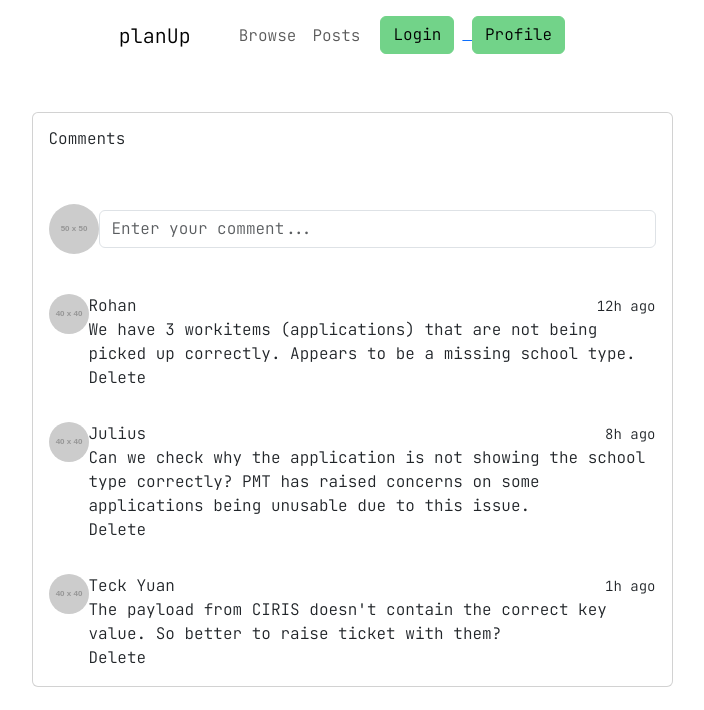
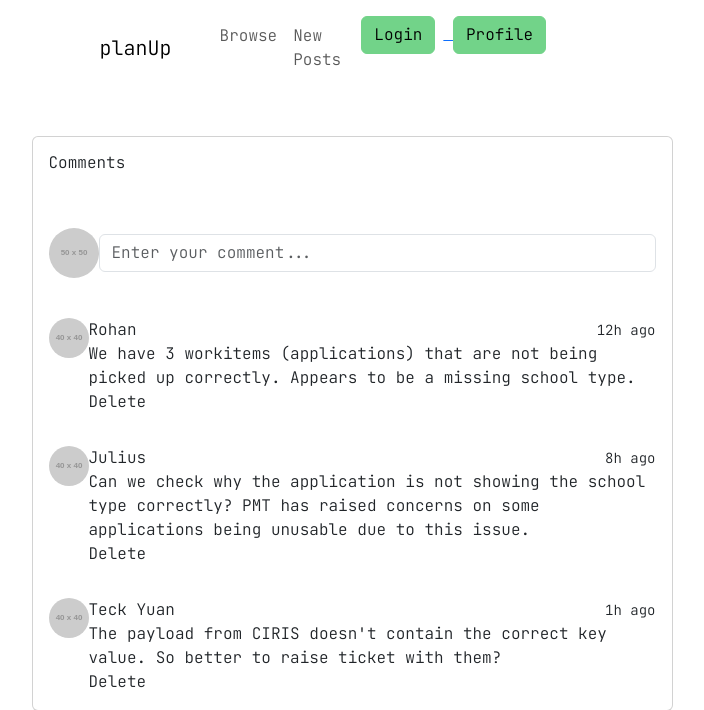
Before and after one commit to b3fr4nk/PlanUP, a Flask app: page /posts/1 in a window 1280 px wide. Shown: the top 710 px of the page, without its empty margins (288-992 px from the left). Run offline with Flask 3, Linux system fonts and the light colour scheme; grey boxes labelled with a size stand in for pictures from a placeholder-image service; data that the repository does not hold is empty; some libraries are stand-ins or nearby versions.

Commit message:
Change Posts to New Posts in navbar

```diff
--- a/templates/browse.html
+++ b/templates/browse.html
@@ -20,7 +20,7 @@
         <!--Posts Link-->
         <li class="nav-item">
           <a class="nav-link" href="{{ url_for('posts.all_posts') }}">
-            Posts
+            New Posts
           </a>
         </li>
         <!--Buttons-->
--- a/templates/new_post.html
+++ b/templates/new_post.html
@@ -17,7 +17,7 @@ block content %}
         </li>
         <!--Posts Link-->
         <li class="nav-item">
-          <a class="nav-link" href="{{ url_for('posts.all_posts') }}"> Posts </a>
+          <a class="nav-link" href="{{ url_for('posts.all_posts') }}">New Posts </a>
         </li>
         <!--Buttons-->
         <form class="container container-fluid justify-content-start">
--- a/templates/post.html
+++ b/templates/post.html
@@ -21,7 +21,7 @@
         </li>
         <!--Posts Link-->
         <li class="nav-item">
-          <a class="nav-link" href="{{ url_for('posts.all_posts') }}"> Posts </a>
+          <a class="nav-link" href="{{ url_for('posts.all_posts') }}"> New Posts </a>
         </li>
         <!--Buttons-->
         <form class="container container-fluid justify-content-start">
--- a/templates/profile_page.html
+++ b/templates/profile_page.html
@@ -18,7 +18,7 @@
         </li>
         <!--Posts Link-->
         <li class="nav-item">
-          <a class="nav-link" href="{{ url_for('posts.all_posts') }}"> Posts </a>
+          <a class="nav-link" href="{{ url_for('posts.all_posts') }}">New Posts </a>
         </li>
         <!--Buttons-->
         <form class="container container-fluid justify-content-start">
--- a/templates/signin.html
+++ b/templates/signin.html
@@ -19,7 +19,7 @@
         </li>
         <!--Posts Link-->
         <li class="nav-item">
-          <a class="nav-link" href="{{ url_for('posts.all_posts') }}"> Posts </a>
+          <a class="nav-link" href="{{ url_for('posts.all_posts') }}"> New Posts </a>
         </li>
         <!--Buttons-->
         <form class="container container-fluid justify-content-start">
--- a/templates/signup.html
+++ b/templates/signup.html
@@ -19,7 +19,7 @@
         </li>
         <!--Posts Link-->
         <li class="nav-item">
-          <a class="nav-link" href="{{ url_for('posts.all_posts') }}"> Posts </a>
+          <a class="nav-link" href="{{ url_for('posts.all_posts') }}">New Posts </a>
         </li>
         <!--Buttons-->
         <form class="container container-fluid justify-content-start">
```
